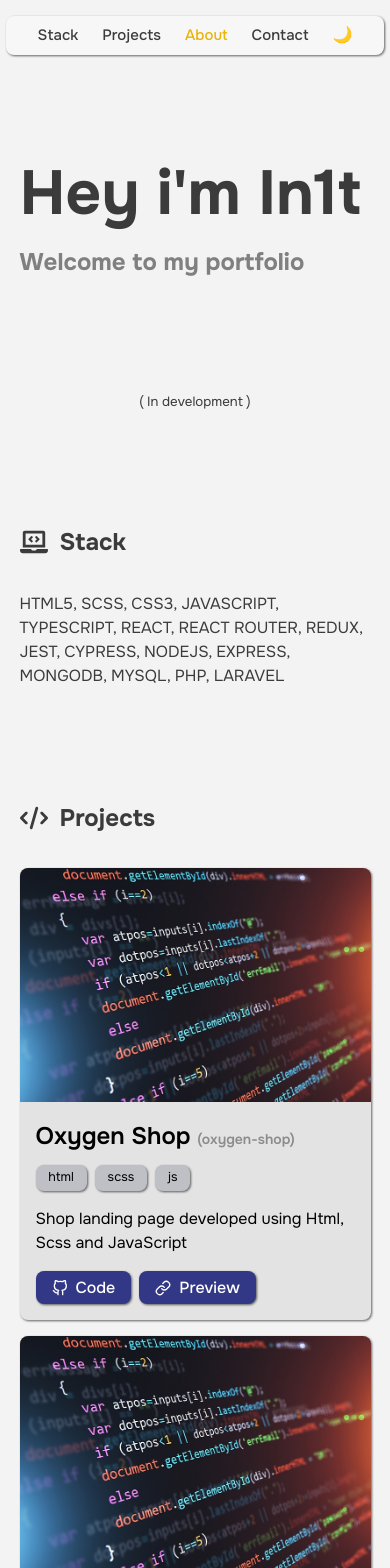
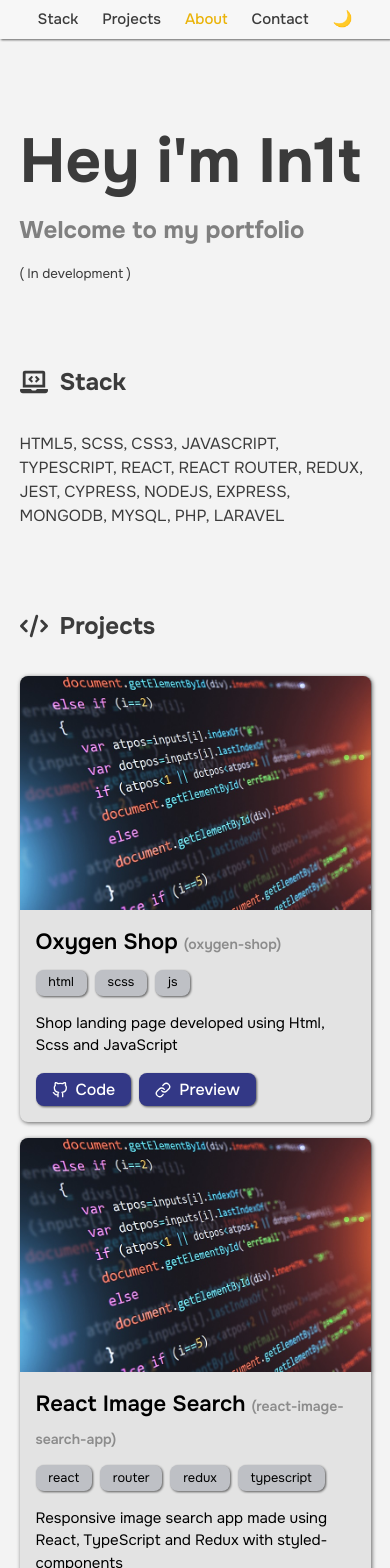
Before and after one commit to init1-dev/in1t-portfolio, a React (Vite) app: page / in a window 390 px wide. Shown: the top 1568 px of the page. Built offline with nearby package versions, Linux system fonts and the light colour scheme.

Commit message:
FIX: styles for mobile

```diff
--- a/src/components/TopBarComponent.tsx
+++ b/src/components/TopBarComponent.tsx
@@ -38,30 +38,41 @@ const TopBarComponent = () => {
 
 const HeaderContainer = styled.div`
     position: fixed;
-    top: 1rem;
+    top: unset;
     width: 100%;
     user-select: none;
     z-index: 1;
+
+    @media (min-width: 1000px) {
+        top: 1rem;
+    }
 `;
 
 const Header = styled.div`
     display: flex;
     justify-content: center;
     align-items: center;
-    padding: 0 10% 0 10%;
+    padding: 0;
     margin-bottom: 1rem;
+
+    @media (min-width: 1000px) {
+        padding: 0 10% 0 10%;
+    }
 `;
 
 const NavBar = styled.nav`
+    width: 100%;
     padding: 0.5rem 2rem;
-    border-radius: 0.5rem;
+    border-radius: unset;
     display: flex;
+    justify-content: center;
     gap: 1.5rem;
     background-color: ${({ theme }) => theme.headerBg};
     filter: drop-shadow(1px 1px 1.2px rgb(0 0 0 / 0.6));
 
     @media (min-width: 1000px) {
-
+        width: unset;
+        border-radius: 0.5rem;
     }
 
     a {
--- a/src/components/about/AboutMe.tsx
+++ b/src/components/about/AboutMe.tsx
@@ -27,7 +27,11 @@ const AboutMe = () => {
 }
 
 const AboutSection = styled.section`
-    padding-top: 7rem;
+    padding-top: 5rem;
+
+    @media (min-width: 1000px){
+        padding-top: 7rem;
+    }
 `;
 
 const SectionTitle = styled.h2`
--- a/src/components/contact/Contact.tsx
+++ b/src/components/contact/Contact.tsx
@@ -40,10 +40,11 @@ const Contact = () => {
 }
 
 const ContactSection = styled.section`
-    padding-top: 7rem;
+    padding-top: 5rem;
     padding-bottom: 3rem;
 
     @media (min-width: 1000px) {
+        padding-top: 7rem;
         padding-bottom: 5rem;
     }
 `;
--- a/src/components/projects/ProjectCard.tsx
+++ b/src/components/projects/ProjectCard.tsx
@@ -39,7 +39,7 @@ const ProjectCard = ({
                         Code
                     </StyledLink>
 
-                    <StyledLink href={demo}>
+                    <StyledLink href={demo} target="_black" rel="noopener noreferrer">
                         <FiLink />
                         Preview
                     </StyledLink>
@@ -53,11 +53,11 @@ const CardContainer = styled.div`
     display: grid;
     grid-template-columns: 100%;
 
-    filter: drop-shadow(1px 1px 1.2px rgb(0 0 0 / 0.6));
+    filter: drop-shadow(1px 1px 2px rgb(0 0 0 / 0.6));
 
     @media (min-width: 1000px){
         grid-template-columns: 40% 60%;
-        gap: 0.5rem;
+        /* gap: 0.5rem; */
     }
 
     img {
@@ -66,9 +66,10 @@ const CardContainer = styled.div`
         object-fit: cover;
         object-position: center;
         border-radius: 0.5rem 0.5rem 0 0;
+        filter: drop-shadow(1px 0px 0px rgb(0 0 0 / 0.2));
 
         @media (min-width: 1000px){
-            border-radius: 0.5rem;
+            border-radius: 0.5rem 0 0 0.5rem;
         }
     }
 `;
@@ -85,10 +86,11 @@ const CardInfoContainer = styled.div`
     gap: 1rem;
 
     @media (min-width: 1000px){
-            border-radius: 0.5rem;
+            border-radius: 0 0.5rem 0.5rem 0;
         }
 
     p {
+        font-size: 15px;
         text-align: left;
     }
 `;
@@ -100,7 +102,7 @@ const CardContainerHeader = styled.div`
     text-align: left;
 
     h4 {
-        font-size: 24px;
+        font-size: 22px;
         font-weight: 600;
 
         small {
--- a/src/components/projects/ProjectsList.tsx
+++ b/src/components/projects/ProjectsList.tsx
@@ -26,7 +26,11 @@ const ProjectsList = () => {
 }
 
 const ProjectsSection = styled.section`
-    padding-top: 7rem;
+    padding-top: 5rem;
+
+    @media (min-width: 1000px){
+        padding-top: 7rem;
+    }
 `;
 
 const SectionTitle = styled.h2`
--- a/src/components/stack/StackList.tsx
+++ b/src/components/stack/StackList.tsx
@@ -27,7 +27,11 @@ const StackList = () => {
 }
 
 const StackSection = styled.section`
-    padding-top: 7rem;
+    padding-top: 5rem;
+
+    @media (min-width: 1000px){
+        padding-top: 7rem;
+    }
 `;
 
 const SectionTitle = styled.h2`
--- a/src/pages/LandingPageComponent.tsx
+++ b/src/pages/LandingPageComponent.tsx
@@ -50,8 +50,12 @@ const LandingContent = styled.div`
 
 const AboutTitle = styled.h1`
     font-size: 62px;
-    margin-top: 10rem;
+    margin-top: 8rem;
     text-align: left;
+
+    @media (min-width: 1000px){
+        margin-top: 10rem;
+    }
 `;
 
 const AboutSubtext = styled.h2`
@@ -62,8 +66,7 @@ const AboutSubtext = styled.h2`
 `;
 
 const AboutSmall = styled.small`
-    text-align: center;
-    margin-top: 7rem;
+    margin-top: 1rem;
 `;
 
 export default LandingPageComponent;
```
